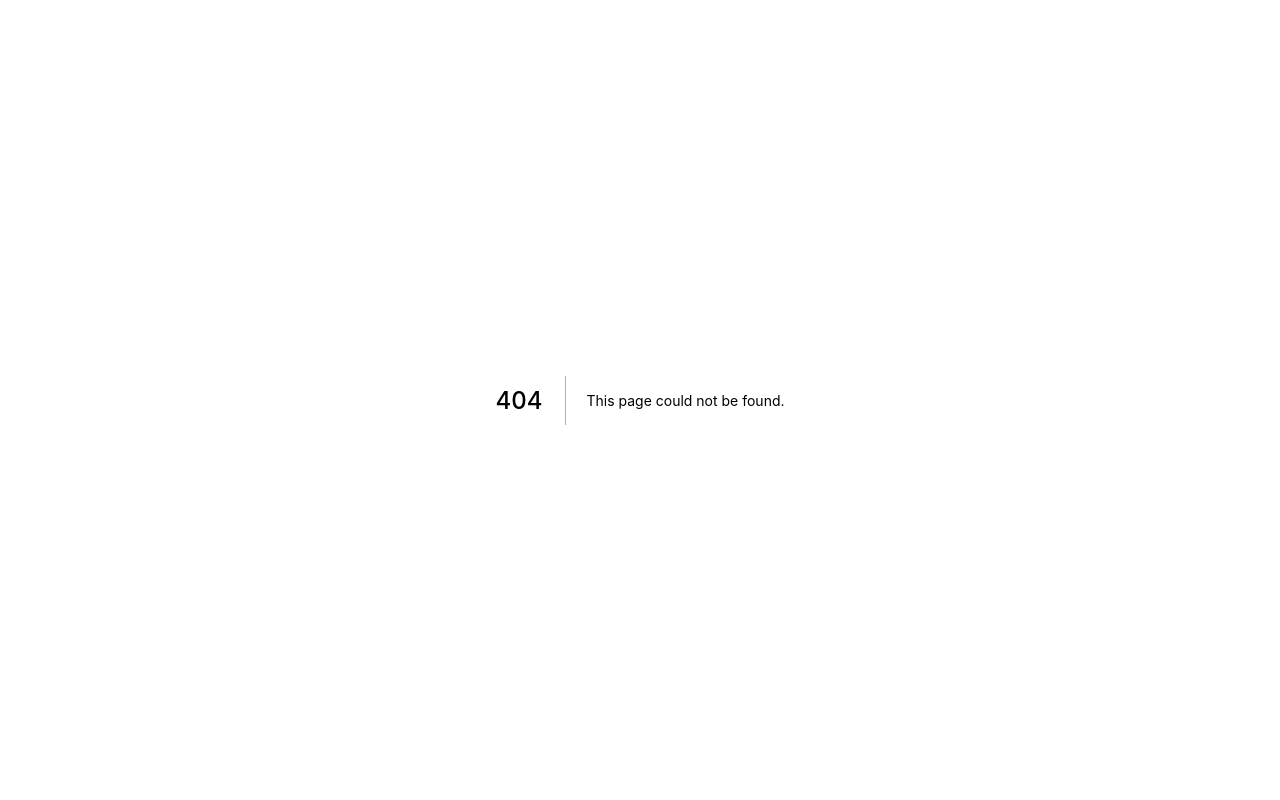
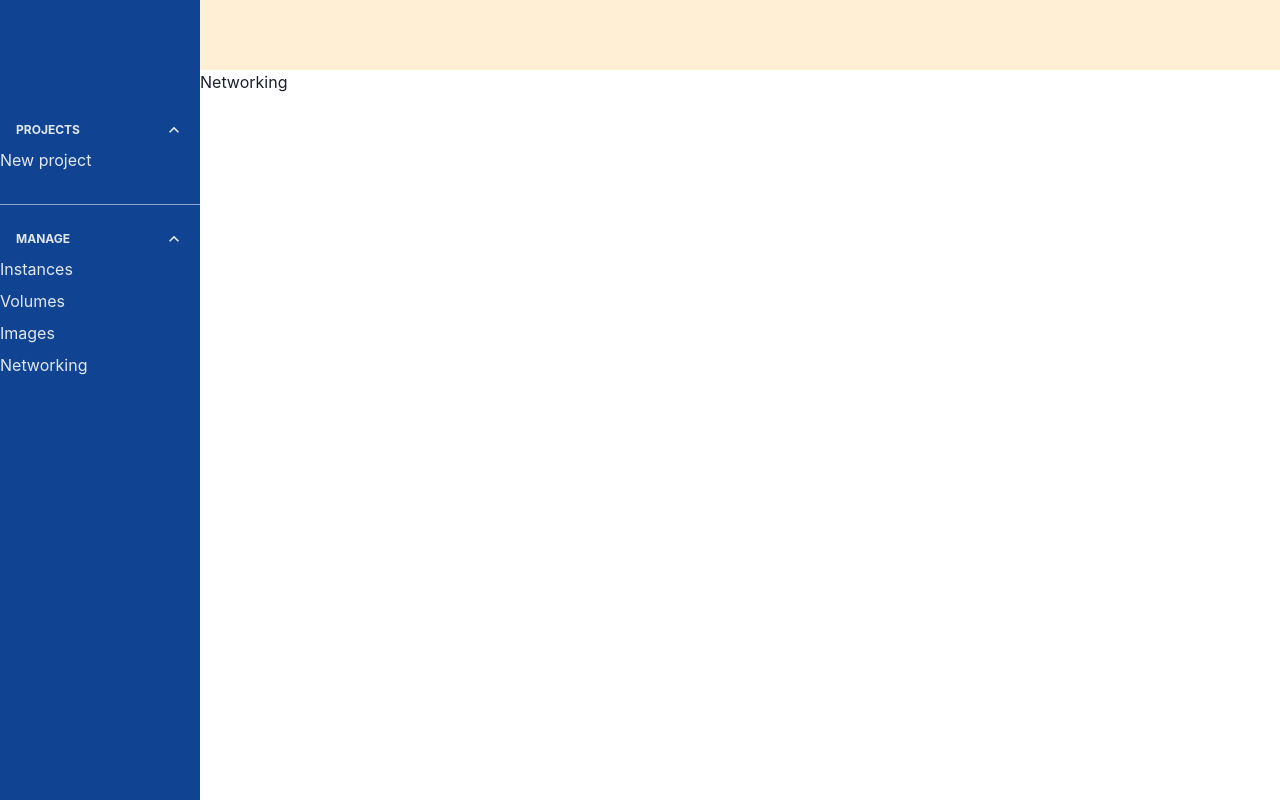
Before and after one commit to fruitbox12/marscloud, a Next.js app: page /networking in a window 1280 px wide. Before the commit this address had no page. Built offline with nearby package versions, Linux system fonts and the light colour scheme.

Commit message:
Create networking page

```diff
--- /dev/null
+++ b/pages/networking.tsx
@@ -0,0 +1,13 @@
+import { ReactElement } from "react";
+import Layout from "../components/layout";
+import type { NextPageWithLayout } from "./_app";
+
+const NetworkingPage: NextPageWithLayout = () => {
+  return <p>Networking</p>;
+};
+
+NetworkingPage.getLayout = function getLayout(page: ReactElement) {
+  return <Layout>{page}</Layout>;
+};
+
+export default NetworkingPage;
```
